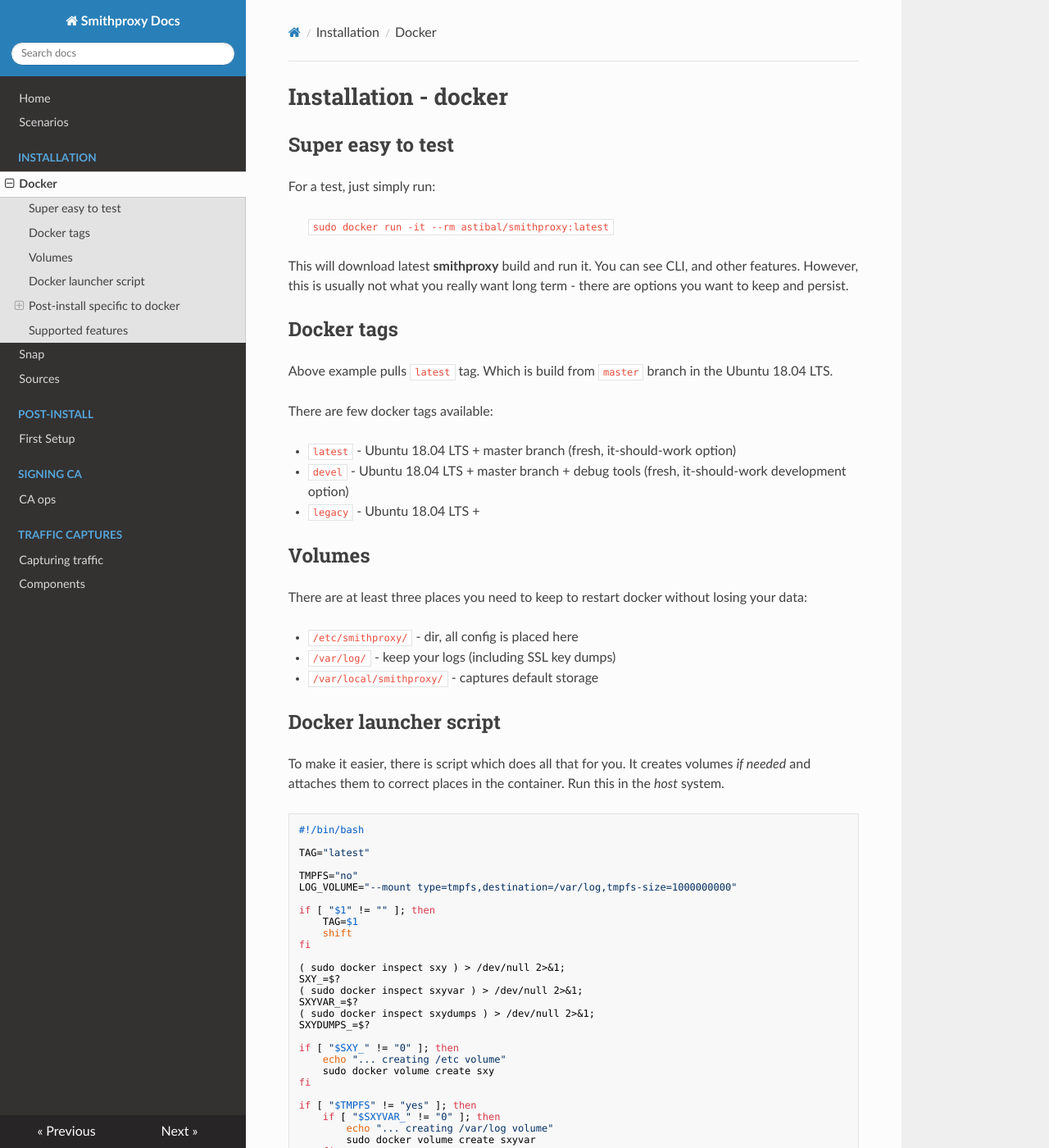
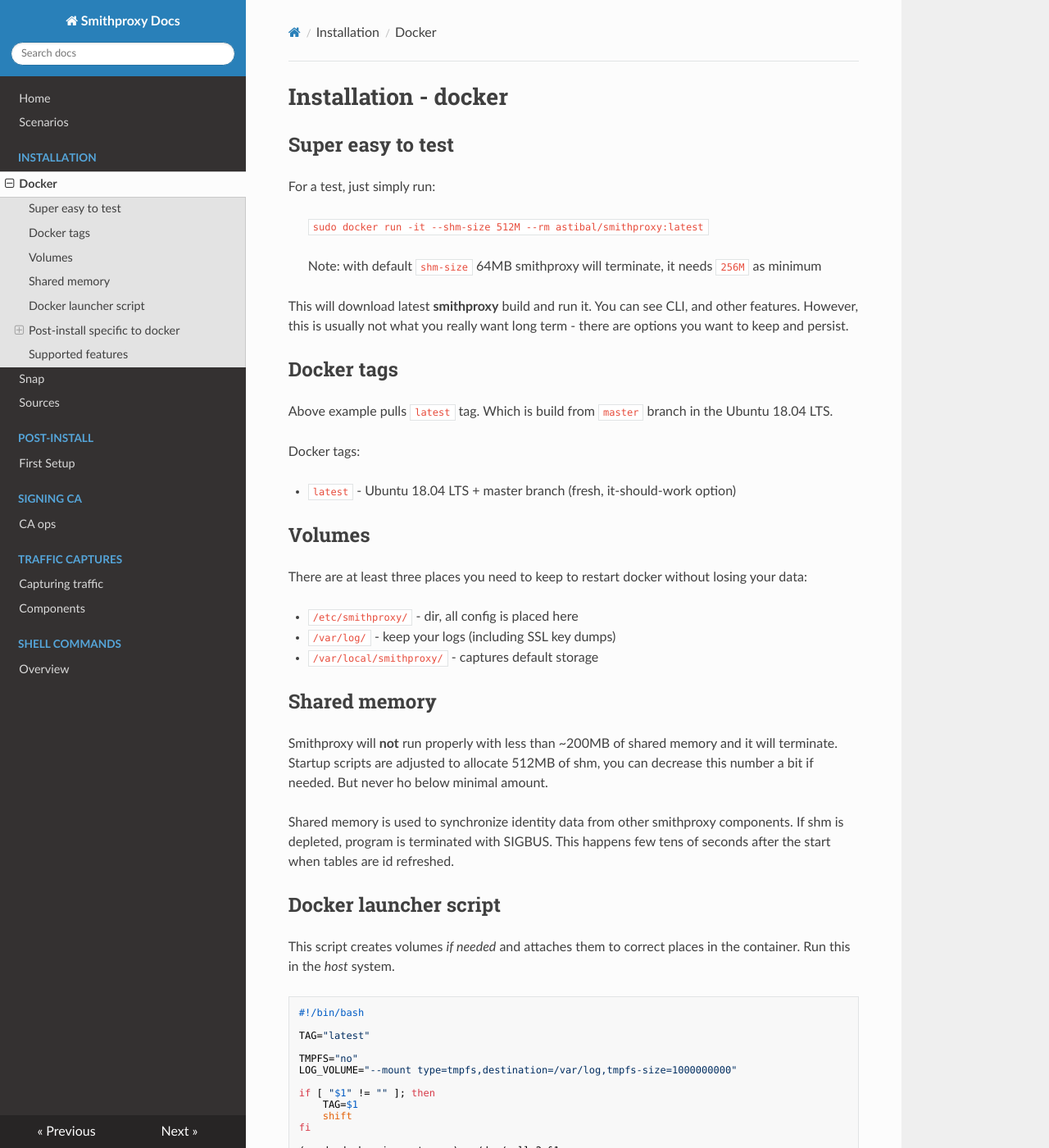
Before and after one commit to astibal/smithproxy_docs, an MkDocs documentation site: the page built from docs/install/docker.md, in a window 1280 px wide and 1400 px high. Shown: the whole window at 82% size. Built offline with MkDocs 1.6.1, drawn with Linux system fonts in a browser that asks for light colours; nearby versions of some CDN libraries; some of the changed text lies outside the part shown.

Commit message:
add a note about shm requirements

````diff
--- a/docs/install/docker.md
+++ b/docs/install/docker.md
@@ -3,7 +3,9 @@
 ## Super easy to test
 
 For a test, just simply run:
-> `sudo docker run -it --rm astibal/smithproxy:latest`
+> `sudo docker run -it --shm-size 512M --rm astibal/smithproxy:latest`
+
+>  Note: with default `shm-size` 64MB smithproxy will terminate, it needs `256M` as minimum
 
 This will download latest **smithproxy** build and run it. You can see CLI, and other features.
 However, this is usually not what you really want long term - there are options you want to keep and persist.
@@ -12,11 +14,10 @@ However, this is usually not what you really want long term - there are options
 
 Above example pulls `latest` tag. Which is build from `master` branch in the Ubuntu 18.04 LTS.
 
-There are few docker tags available:
+Docker tags:
 
 * `latest` - Ubuntu 18.04 LTS + master branch (fresh, it-should-work option)
-* `devel` - Ubuntu 18.04 LTS + master branch + debug tools (fresh, it-should-work development option)
-* `legacy` - Ubuntu 18.04 LTS +
+
 
 ## Volumes
 
@@ -26,9 +27,17 @@ There are at least three places you need to keep to restart docker without losin
 - `/var/log/` - keep your logs (including SSL key dumps)
 - `/var/local/smithproxy/` - captures default storage
 
+## Shared memory
+
+Smithproxy will **not** run properly with less than ~200MB of shared memory and it will terminate.
+Startup scripts are adjusted to allocate 512MB of shm, you can decrease this number a bit if needed.
+But never ho below minimal amount.
+
+Shared memory is used to synchronize identity data from other smithproxy components. If shm is depleted,
+program is terminated with SIGBUS. This happens few tens of seconds after the start when tables are id refreshed.
 
 ## Docker launcher script
-To make it easier, there is script which does all that for you. It creates volumes *if needed* and attaches them to
+This script creates volumes *if needed* and attaches them to
 correct places in the container. Run this in the *host* system.
 
 ```bash
@@ -74,6 +83,7 @@ sudo docker run -v sxy:/etc/smithproxy \
         ${LOG_VOLUME} \
         -v sxydumps:/var/local/smithproxy \
         -it \
+        --shm-size 512M \
         --rm --network host --name "sx-${TAG}" astibal/smithproxy:${TAG} "$@"
 
 ```
--- a/mkdocs.yml
+++ b/mkdocs.yml
@@ -13,5 +13,7 @@ nav:
         - Traffic captures:
             - Capturing traffic: capture-traffic.md
         - Components: design.md
+        - Shell commands:
+            - Overview: commands/start.md
 
 theme: readthedocs
````
Also changed, not shown: docs/commands/start.md (added, +59 -0 lines).
